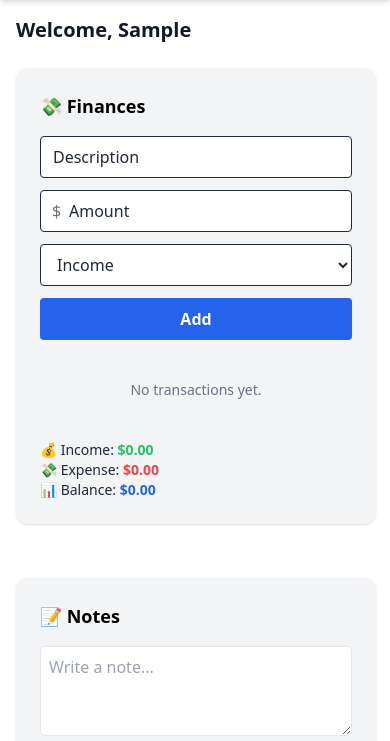
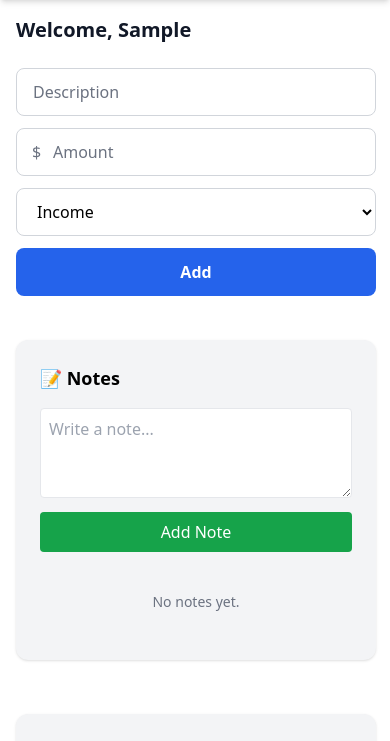
Before and after one commit to tamkin-anwar/artha-dashboard, a Flask app: page / in a window 390 px wide. Shown: the part 60-801 px from the top of the page. Run offline with Flask 3, Linux system fonts and the light colour scheme; the visitor is signed in with stand-in values (Sample User, id 1); data that the repository does not hold is empty; some libraries are stand-ins or nearby versions.

Commit message:
Revert finance widget layout

```diff
--- a/templates/widgets/finance.html
+++ b/templates/widgets/finance.html
@@ -1,27 +1,28 @@
-<div class="finance-tab bg-gray-100 dark:bg-gray-700 rounded-xl p-6 shadow">
-    <h2 class="text-lg font-semibold mb-4 text-black dark:text-white">💸 Finances</h2>
-
-    <!-- Add Transaction Form -->
 <form
     method="POST"
     action="{{ url_for('add_transaction') }}"
-        class="mb-4 grid grid-cols-1 gap-3 items-center sm:gap-3 sm:[grid-template-columns:1.4fr_1fr_0.9fr_0.6fr]"
+    class="mb-4 grid grid-cols-1 sm:grid-cols-12 gap-3 items-center"
     autocomplete="off"
     >
     <input type="hidden" name="csrf_token" value="{{ csrf_token() }}">
 
-        <!-- Description -->
+    <!-- Description (tight, ends near text) -->
     <input
         type="text"
         name="description"
         placeholder="Description"
         required
-        class="w-full min-w-[160px] px-3 py-2 rounded border border-gray-300 dark:border-gray-700 bg-white dark:bg-gray-900 text-black dark:text-white placeholder-gray-500 dark:placeholder-gray-400"
+        class="w-full min-w-0 sm:col-span-3 h-12 px-4 rounded-lg
+            border border-gray-300 dark:border-gray-700
+            bg-white dark:bg-gray-900 text-black dark:text-white text-base
+            placeholder-gray-500 dark:placeholder-gray-400
+            focus:outline-none focus:ring-2 focus:ring-blue-500/60"
     >
 
-        <!-- Amount -->
-        <div class="relative w-full min-w-[150px]">
-        <span class="absolute inset-y-0 left-0 pl-3 flex items-center text-gray-500 dark:text-gray-400">$</span>
+    <!-- Amount (wider, more comfortable) -->
+    <div class="relative w-full min-w-0 sm:col-span-4">
+        <span class="absolute inset-y-0 left-0 pl-4 flex items-center
+                    text-gray-500 dark:text-gray-400 h-12">$</span>
         <input
         type="number"
         name="amount"
@@ -29,15 +30,22 @@
         step="0.01"
         inputmode="decimal"
         required
-            class="pl-7 pr-3 py-2 w-full rounded border border-gray-300 dark:border-gray-700 bg-white dark:bg-gray-900 text-black dark:text-white placeholder-gray-500 dark:placeholder-gray-400"
+        class="w-full min-w-0 h-12 pl-9 pr-4 rounded-lg
+                border border-gray-300 dark:border-gray-700
+                bg-white dark:bg-gray-900 text-black dark:text-white text-base
+                placeholder-gray-500 dark:placeholder-gray-400
+                focus:outline-none focus:ring-2 focus:ring-blue-500/60"
         >
     </div>
 
-        <!-- Type -->
+    <!-- Type (fully readable) -->
     <select
         name="type"
         required
-        class="w-full min-w-[140px] px-3 py-2 rounded border border-gray-300 dark:border-gray-700 bg-white dark:bg-gray-900 text-black dark:text-white"
+        class="w-full min-w-0 sm:col-span-3 h-12 px-4 rounded-lg
+            border border-gray-300 dark:border-gray-700
+            bg-white dark:bg-gray-900 text-black dark:text-white text-base
+            focus:outline-none focus:ring-2 focus:ring-blue-500/60"
     >
         <option value="income">Income</option>
         <option value="expense">Expense</option>
@@ -46,33 +54,11 @@
     <!-- Add button -->
     <button
         type="submit"
-        class="w-full min-w-[96px] h-[42px] bg-blue-600 text-white font-semibold rounded hover:bg-blue-700 transition flex items-center justify-center whitespace-nowrap"
+        class="w-full sm:col-span-2 h-12 px-6 rounded-lg
+            bg-blue-600 text-white font-semibold text-base
+            hover:bg-blue-700 transition
+            flex items-center justify-center whitespace-nowrap"
     >
         Add
     </button>
 </form>
-
-    <!-- Transactions List -->
-    <ul id="tx-list" class="space-y-3">
-        {% for tx in transactions %}
-        {% include "partials/transaction_row.html" %}
-        {% else %}
-        <li class="text-sm text-gray-500 dark:text-gray-300 text-center py-6">
-            No transactions yet.
-        </li>
-        {% endfor %}
-    </ul>
-
-    <!-- Summary -->
-    <div class="mt-4 text-sm text-legend">
-        <p>💰 Income:
-        <strong id="finance-income" class="finance-income">${{ "%.2f"|format(income) }}</strong>
-        </p>
-        <p>💸 Expense:
-        <strong id="finance-expense" class="finance-expense">${{ "%.2f"|format(expense) }}</strong>
-        </p>
-        <p>📊 Balance:
-        <strong id="finance-balance" class="finance-balance">${{ "%.2f"|format(balance) }}</strong>
-        </p>
-    </div>
-</div>
```
Lines whose indentation alone changed are shown as unchanged.
